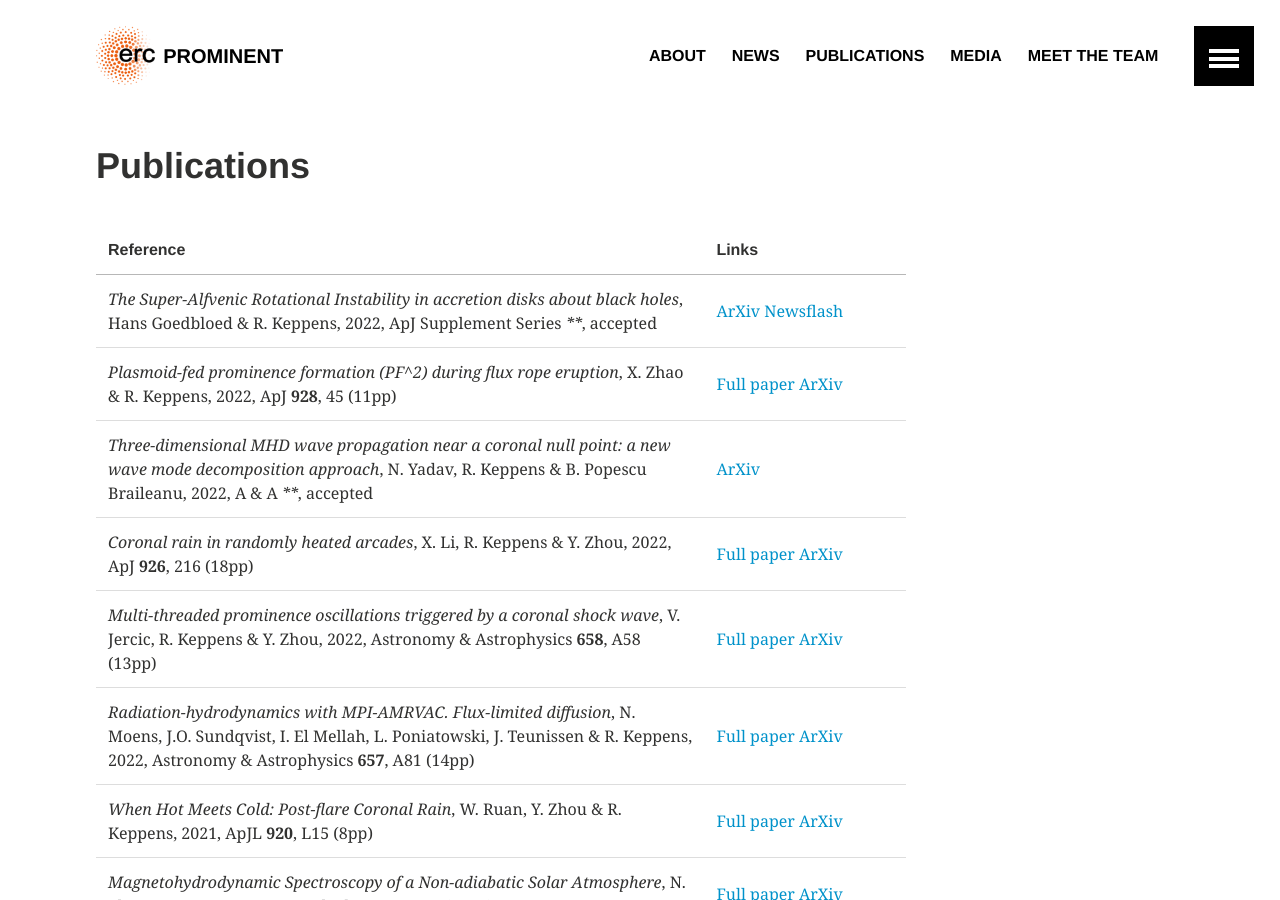
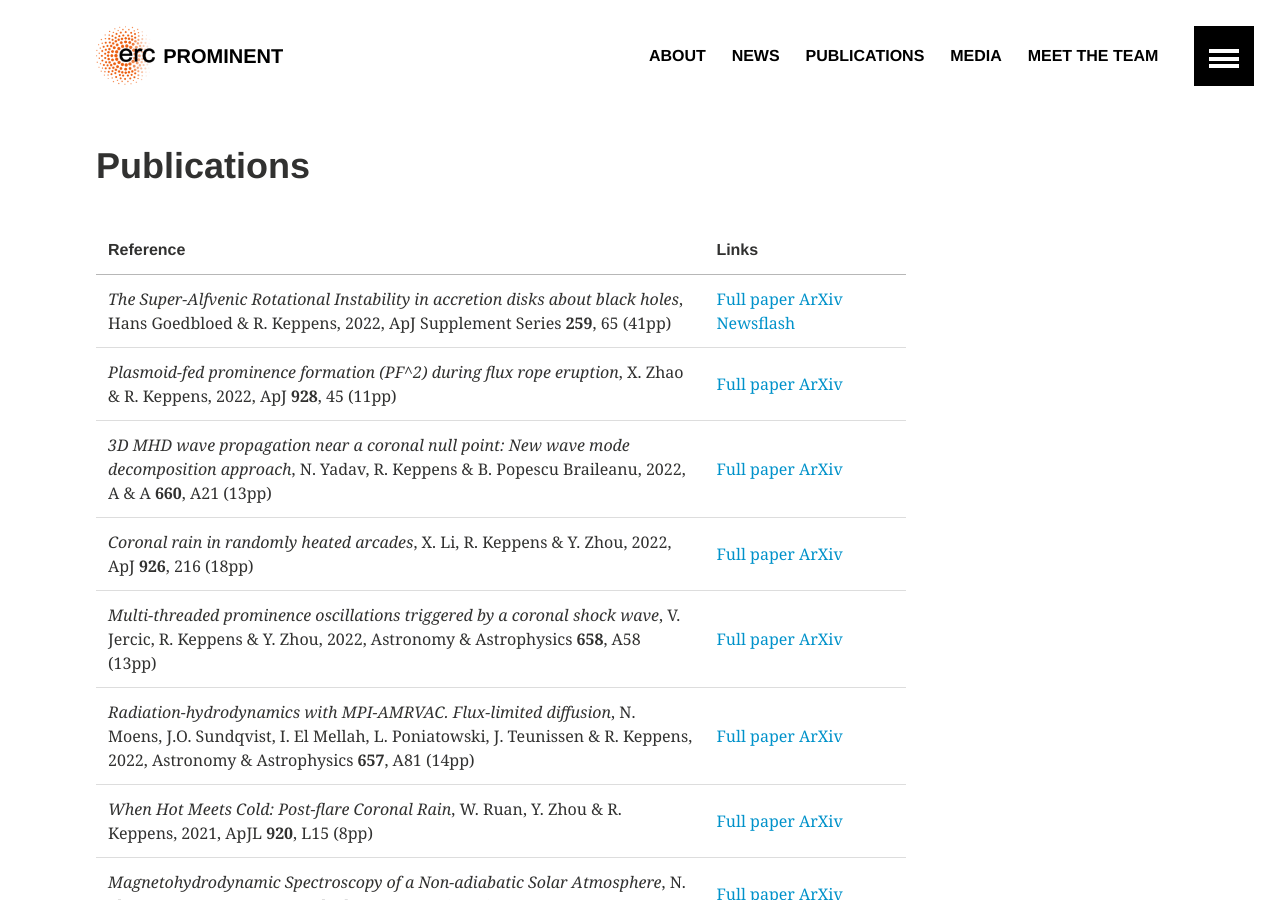
Before and after one commit to erc-prominent/erc-prominent.github.io, a Jekyll site: the page built from publications/index.md, in a window 1280 px wide and 900 px high. Built offline with Jekyll 4.4.1, drawn with Linux system fonts in a browser that asks for light colours.

Commit message:
deploy 31e09f374740b970c42ccf631b61d16fbae13fe7:

```diff
--- a/publications/index.md
+++ b/publications/index.md
@@ -9,9 +9,9 @@ share: false
 
 | Reference | Links |
 |:--------- |:----- |
-| _The Super-Alfvenic Rotational Instability in accretion disks about black holes_, Hans Goedbloed & R. Keppens, 2022, ApJ Supplement Series ****, accepted | [ArXiv](https://arxiv.org/pdf/2201.11551.pdf) [Newsflash ](https://wis.kuleuven.be/CmPA/news/2022/SARI2022)  |
+| _The Super-Alfvenic Rotational Instability in accretion disks about black holes_, Hans Goedbloed & R. Keppens, 2022, ApJ Supplement Series **259**, 65 (41pp) | [Full paper](https://doi.org/10.3847/1538-4365/ac573c) [ArXiv](https://arxiv.org/pdf/2201.11551.pdf) [Newsflash ](https://wis.kuleuven.be/CmPA/news/2022/SARI2022)  |
 | _Plasmoid-fed prominence formation (PF^2) during flux rope eruption_, X. Zhao & R. Keppens, 2022, ApJ **928**, 45 (11pp) | [Full paper](https://doi.org/10.3847/1538-4357/ac54a4) [ArXiv](https://arxiv.org/pdf/2202.08367.pdf)  |
-| _Three-dimensional MHD wave propagation near a coronal null point: a new wave mode decomposition approach_, N. Yadav, R. Keppens & B. Popescu Braileanu, 2022, A & A  ****, accepted | [ArXiv](https://arxiv.org/pdf/2201.09704.pdf)  |
+| _3D MHD wave propagation near a coronal null point: New wave mode decomposition approach_, N. Yadav, R. Keppens & B. Popescu Braileanu, 2022, A & A  **660**, A21 (13pp) | [Full paper](https://doi.org/10.1051/0004-6361/202142688) [ArXiv](https://arxiv.org/pdf/2201.09704.pdf)  |
 | _Coronal rain in randomly heated arcades_, X. Li, R. Keppens & Y. Zhou, 2022, ApJ **926**, 216 (18pp) | [Full paper](https://doi.org/10.3847/1538-4357/ac41cd) [ArXiv](https://arxiv.org/pdf/2112.02702.pdf)  |
 | _Multi-threaded prominence oscillations triggered by a coronal shock wave_, V. Jercic, R. Keppens & Y. Zhou, 2022, Astronomy & Astrophysics **658**, A58 (13pp) | [Full paper](https://doi.org/10.1051/0004-6361/202142127) [ArXiv](https://arxiv.org/pdf/2111.09019.pdf)  |
 | _Radiation-hydrodynamics with MPI-AMRVAC. Flux-limited diffusion_, N. Moens, J.O. Sundqvist, I. El Mellah, L. Poniatowski, J. Teunissen & R. Keppens, 2022, Astronomy & Astrophysics **657**, A81 (14pp) | [Full paper](https://doi.org/10.1051/0004-6361/202141023) [ArXiv](https://arxiv.org/pdf/2104.03968.pdf)  |
```
